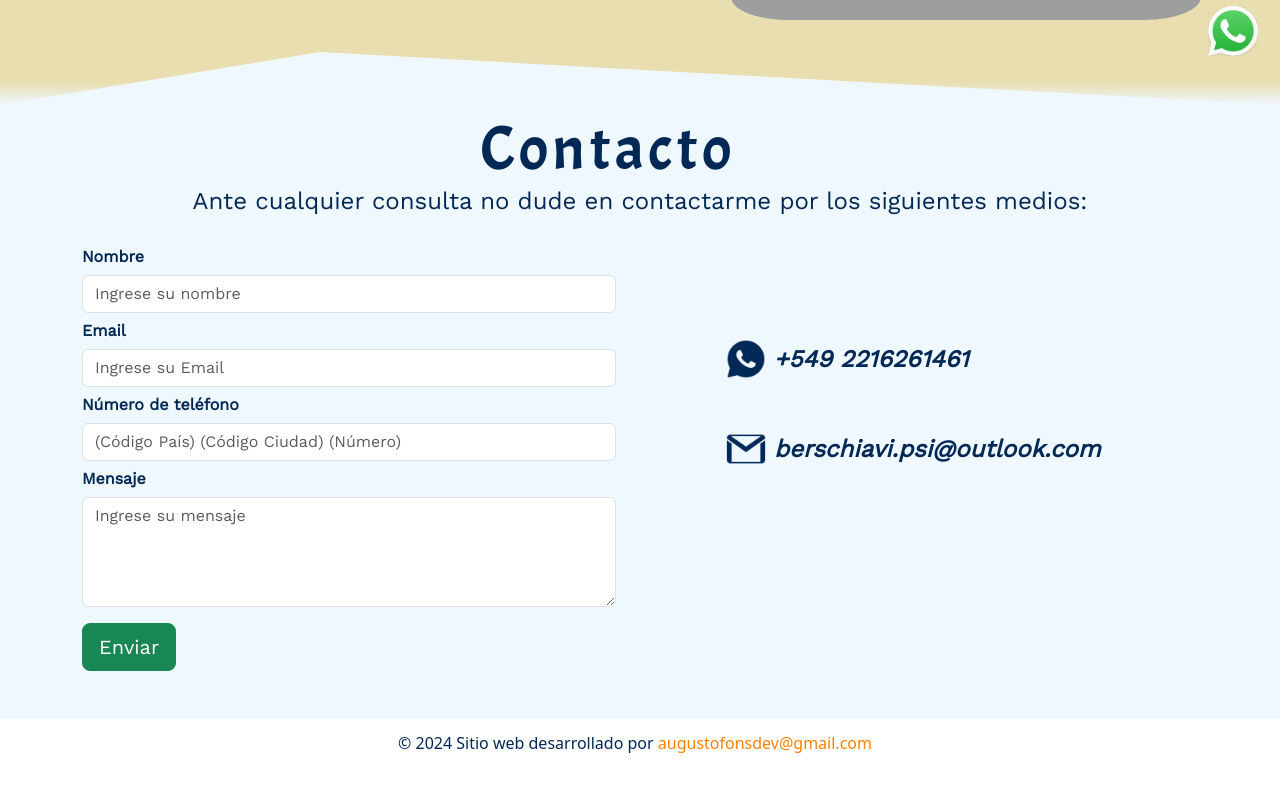
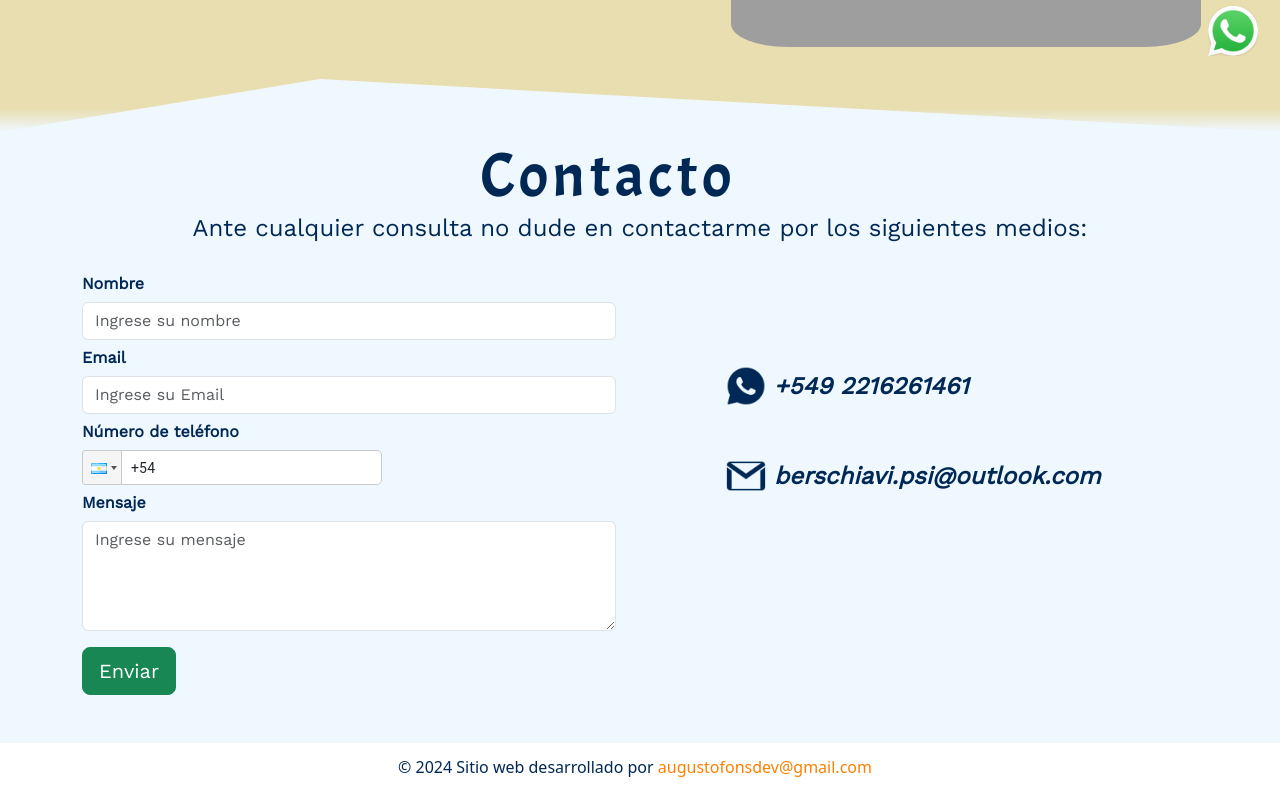
Before and after one commit to AugustoFons/pagina-psicologo, a Next.js app: page / in a window 1280 px wide. Shown: the part 724-1524 px from the top of the page. Before the commit the page ends 1500 px from the top, so only its background shows below. Built offline with nearby package versions, Linux system fonts and the light colour scheme; grey boxes are pictures that could not be loaded.

Commit message:
numero - pais

```diff
--- a/app/globals.css
+++ b/app/globals.css
@@ -58,6 +58,8 @@ main {
   grid-template-columns: 1fr 1fr;
   justify-items: center;
   background-size: cover;
+  padding-bottom: 60px;
+
 }
 
 .main-top::before {
@@ -333,7 +335,7 @@ footer {
     display: grid;
     grid-template-columns: 1fr;
     min-height: 650px;
-
+    padding-bottom: 10px;
   }
 
   .descripcion {
--- a/components/ContactForm.tsx
+++ b/components/ContactForm.tsx
@@ -1,7 +1,12 @@
 'use client'
+import React, { useState } from "react";
+import PhoneInput from 'react-phone-input-2'
+import 'react-phone-input-2/lib/style.css'
+import { useForm } from '@formspree/react';
 
-import { useForm } from '@formspree/react';
-function ContactForm() {
+function ContactForm(){
+    const [phone, setPhone] = useState("");
+
     const [state, handleSubmit] = useForm("mwkzqwqo");
     if (state.succeeded) {
         return <p className="txtctc mt-3 font-extrabold">¡Gracias por contactarme!</p>;
@@ -24,7 +29,13 @@ function ContactForm() {
             <div className="row control-group">
                 <div className="form-group col-xs-12 floating-label-form-group font-form ">
                     <label>Número de teléfono</label>
-                    <input type="tel" className="form-control" placeholder="(Código País) (Código Ciudad) (Número)" id="phone" name="phone" />
+                    <input type="tel" className="form-control" id="phone" name="phone" value={`+${phone}`} hidden />
+                <PhoneInput
+                        placeholder="Ingrese su número de teléfono"
+                        country={'ar'}
+                        value={phone}
+                        onChange={(value) => setPhone(value)}
+                    />
                 </div>
             </div>
             <div className="row control-group">
--- a/package.json
+++ b/package.json
@@ -13,7 +13,8 @@
     "bootstrap": "^5.3.3",
     "next": "13.5.6",
     "react": "^18",
-    "react-dom": "^18"
+    "react-dom": "^18",
+    "react-phone-input-2": "^2.15.1"
   },
   "devDependencies": {
     "@types/node": "^20",
```
Also changed, not shown: 1 other file (tests, documents, lock files or other folders).
